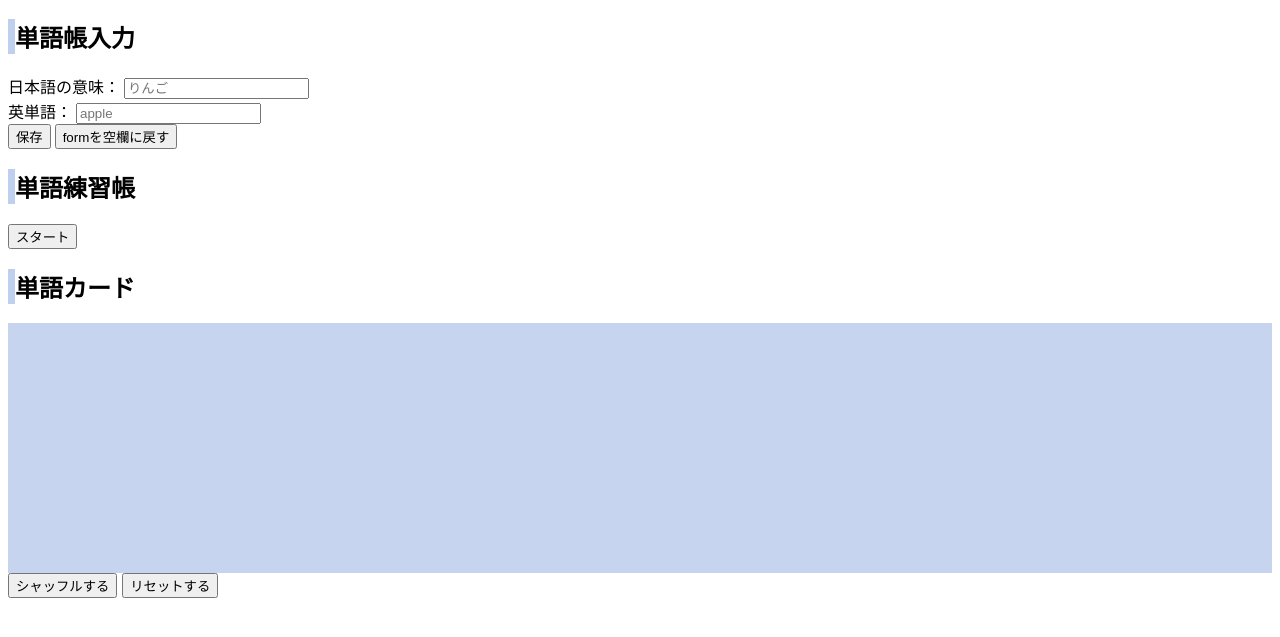
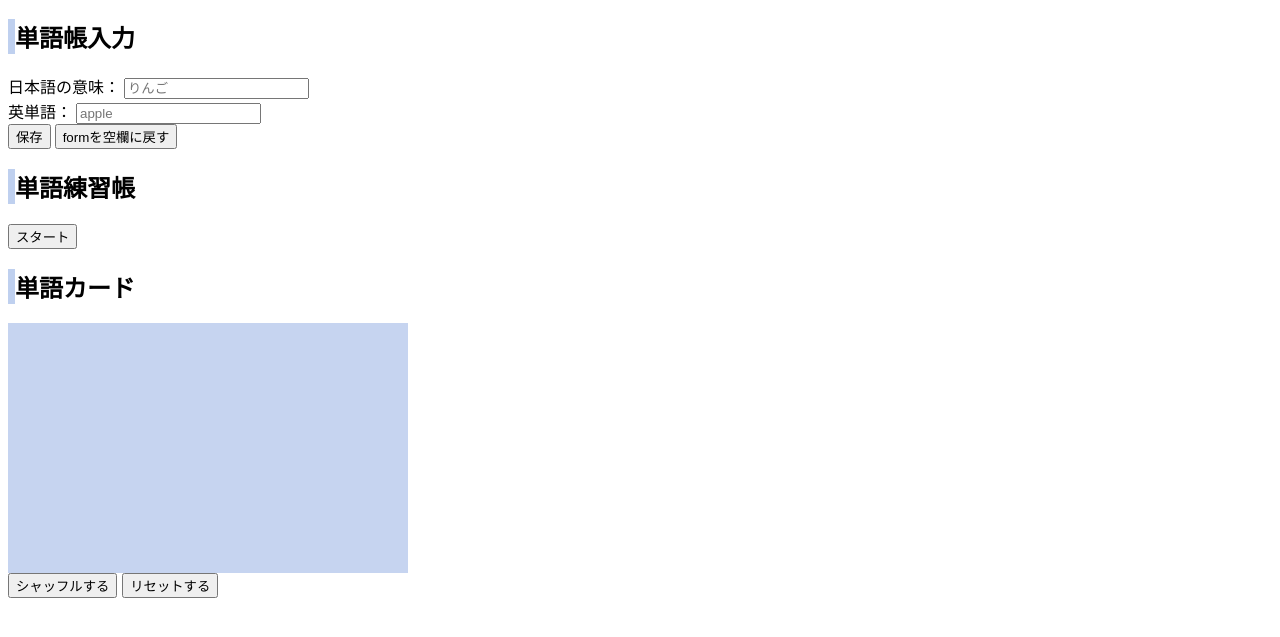
Before and after one commit to mitsuha328/practice_wordnote, a plain HTML site: page index.html in a window 1280 px wide. Shown: the part 75-712 px from the top of the page. Drawn offline with Linux system fonts and the light colour scheme.

Commit message:
Add files via upload

```diff
--- a/index.html
+++ b/index.html
@@ -10,7 +10,7 @@
 <style>
     .parent {
         height: 250px;
-        /* width: 500px; */
+        width: 400px;
         background-color: rgb(198, 212, 240);
         overflow-x: scroll;
         /*flex: 0 0 240px;
```
